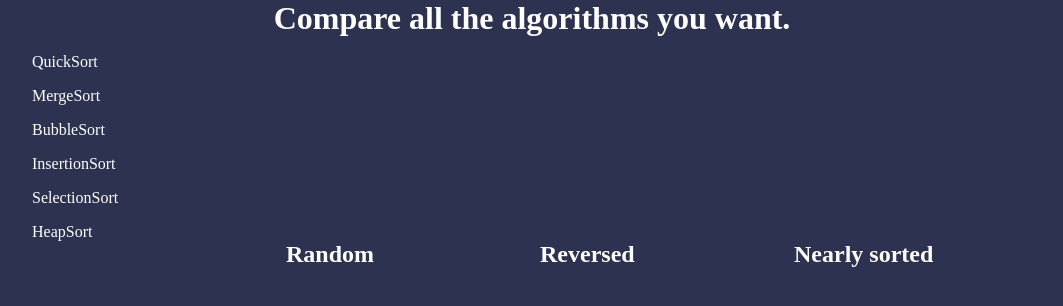
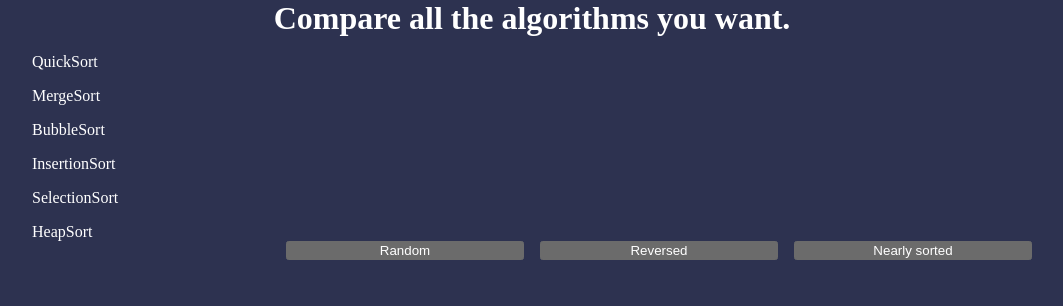
Before and after one commit to Eckry/Sorted-Symphony, a React (Vite) app: page /comparison in a window 1280 px wide. Shown: the top 306 px of the page, without its empty margins (108-1171 px from the left). Built offline with nearby package versions, Linux system fonts and the light colour scheme.

Commit message:
add activateColumn button

```diff
--- a/src/components/Playground.tsx
+++ b/src/components/Playground.tsx
@@ -1,27 +1,82 @@
 import "./styles/Playground.css";
-import { Algorithm } from "../types";
-import { sortOptions } from "../consts";
+import { Algorithm, SortOption, SortingAlgorithms } from "../types";
+import { algorithms, sortOptions } from "../consts";
 import { PlaygroundBlock } from "./PlaygroundBlock";
+import { useState } from "react";
 
 interface Props {
   algorithmsSelected: Algorithm[];
 }
 
+const initialIsSorting: SortingAlgorithms = {};
+
+Object.values(algorithms).forEach((algorithm) => {
+  if (!initialIsSorting[algorithm]) initialIsSorting[algorithm] = {};
+  Object.values(sortOptions).forEach((sortOption: SortOption) => {
+    initialIsSorting[algorithm][sortOption] = false;
+  });
+});
+
 export const Playground: React.FC<Props> = ({ algorithmsSelected }) => {
+  const [isSorting, setIsSorting] = useState(initialIsSorting);
+
+  const handleActivateColumn = (column: number) => () => {
+    setIsSorting((prevState) => {
+      const newState = structuredClone(prevState);
+      algorithmsSelected.forEach((algorithm) => {
+        Object.values(sortOptions).forEach(
+          (sortOption: SortOption, idx: number) => {
+            if (idx === column)
+              newState[algorithm][sortOption] =
+                !newState[algorithm][sortOption];
+          }
+        );
+      });
+
+      return newState;
+    });
+  };
+
+  const isSomeoneSorting = (sortOption: SortOption) => {
+    return algorithmsSelected.some(
+      (algorithm) => isSorting[algorithm][sortOption]
+    );
+  };
+
   return (
     <section className="playground-container">
       <div className="playground-type">
         <span></span>
-        <h2>Random</h2>
-        <h2>Reversed</h2>
-        <h2>Nearly sorted</h2>
+        <button
+          disabled={isSomeoneSorting(sortOptions.RANDOM)}
+          onClick={handleActivateColumn(0)}
+        >
+          Random
+        </button>
+        <button
+          disabled={isSomeoneSorting(sortOptions.REVERSED)}
+          onClick={handleActivateColumn(1)}
+        >
+          Reversed
+        </button>
+        <button
+          disabled={isSomeoneSorting(sortOptions.NEARLY_SORTED)}
+          onClick={handleActivateColumn(2)}
+        >
+          Nearly sorted
+        </button>
         {algorithmsSelected.map((algorithm) => {
           return (
             <>
               <p>{algorithm}</p>
               {Object.values(sortOptions).map((sortOption) => {
                 return (
-                  <PlaygroundBlock algorithm={algorithm} option={sortOption} />
+                  <PlaygroundBlock
+                    isSorting={isSorting[algorithm][sortOption]}
+                    algorithm={algorithm}
+                    option={sortOption}
+                    setIsSorting={setIsSorting}
+                  />
                 );
               })}
             </>
```
